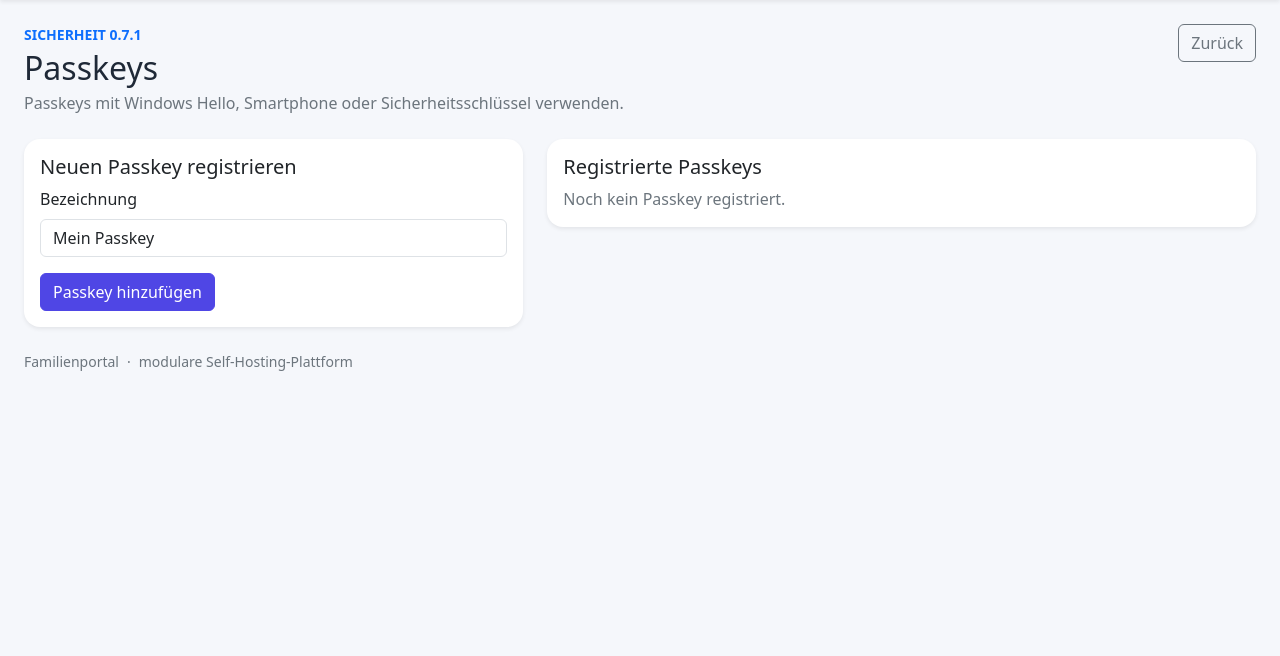
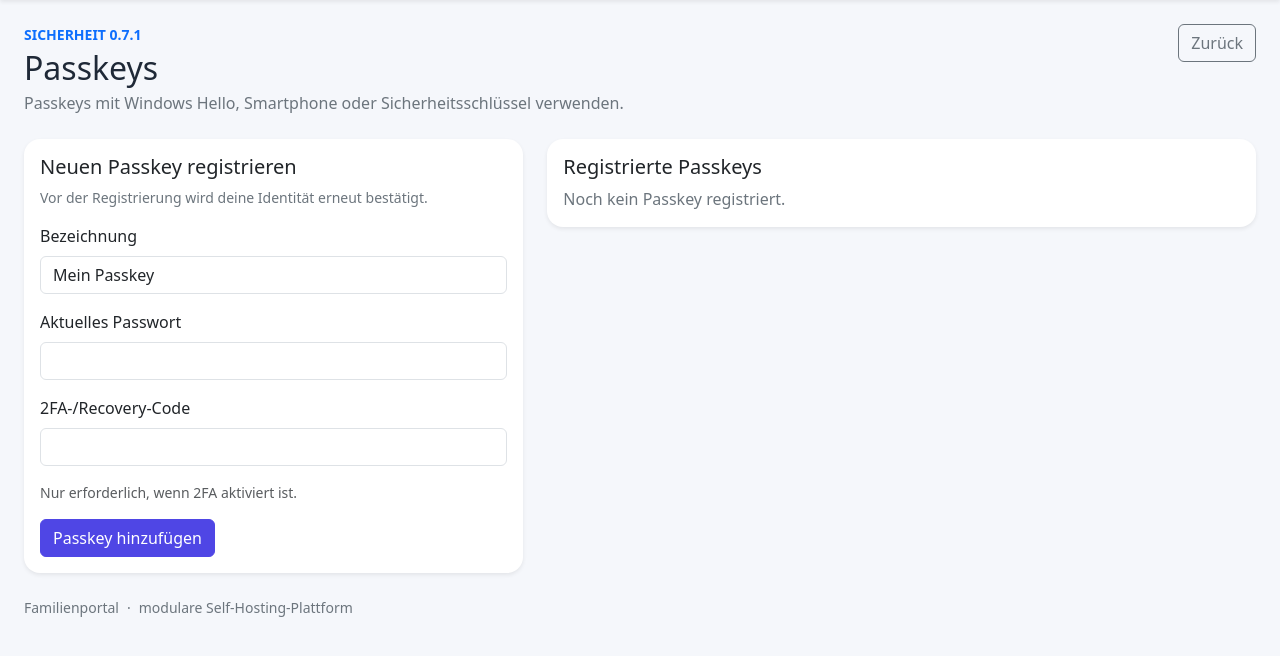
Before and after one commit to Markus4771/Familienportal, a FastAPI app: template src/familienportal/templates/security_passkeys.html in a window 1280 px wide. Shown: the part 56-712 px from the top of the page. Run offline with FastAPI, Linux system fonts and the light colour scheme; the template is opened without the code that fills it, so the values that code supplies are empty.

Commit message:
Require step-up credentials for passkey registration

```diff
--- a/src/familienportal/templates/security_passkeys.html
+++ b/src/familienportal/templates/security_passkeys.html
@@ -3,7 +3,7 @@
 {% block content %}
 <div class="d-flex justify-content-between align-items-start mb-4"><div><p class="text-uppercase small fw-semibold text-primary mb-1">Sicherheit 0.7.1</p><h1 class="h2 mb-1">Passkeys</h1><p class="text-secondary mb-0">Passkeys mit Windows Hello, Smartphone oder Sicherheitsschlüssel verwenden.</p></div><a class="btn btn-outline-secondary" href="/security">Zurück</a></div>
 <div id="passkey-message"></div>
-<div class="row g-4"><div class="col-lg-5"><div class="card border-0 shadow-sm"><div class="card-body"><h2 class="h5">Neuen Passkey registrieren</h2><label class="form-label">Bezeichnung</label><input id="passkey-label" class="form-control mb-3" value="Mein Passkey" maxlength="160"><button id="register-passkey" class="btn btn-primary">Passkey hinzufügen</button></div></div></div>
+<div class="row g-4"><div class="col-lg-5"><div class="card border-0 shadow-sm"><div class="card-body"><h2 class="h5">Neuen Passkey registrieren</h2><p class="small text-secondary">Vor der Registrierung wird deine Identität erneut bestätigt.</p><label class="form-label">Bezeichnung</label><input id="passkey-label" class="form-control mb-3" value="Mein Passkey" maxlength="160"><label class="form-label">Aktuelles Passwort</label><input id="passkey-password" class="form-control mb-3" type="password" autocomplete="current-password" required><label class="form-label">2FA-/Recovery-Code</label><input id="passkey-code" class="form-control mb-3" autocomplete="one-time-code"><div class="form-text mb-3">Nur erforderlich, wenn 2FA aktiviert ist.</div><button id="register-passkey" class="btn btn-primary">Passkey hinzufügen</button></div></div></div>
 <div class="col-lg-7"><div class="card border-0 shadow-sm"><div class="card-body"><h2 class="h5">Registrierte Passkeys</h2>{% if passkeys %}<div class="list-group list-group-flush">{% for item in passkeys %}<div class="list-group-item px-0 d-flex justify-content-between align-items-center gap-3"><div><strong>{{ item.label or 'Passkey' }}</strong><div class="small text-secondary">Erstellt: {{ item.created_at }}{% if item.last_used_at %} · zuletzt: {{ item.last_used_at }}{% endif %}</div></div><form method="post" action="/security/passkeys/{{ item.id }}/delete"><button class="btn btn-sm btn-outline-danger">Löschen</button></form></div>{% endfor %}</div>{% else %}<p class="text-secondary mb-0">Noch kein Passkey registriert.</p>{% endif %}</div></div></div></div>
 <script src="/static/webauthn.js"></script>
 <script>
@@ -11,12 +11,15 @@ const message = document.getElementById('passkey-message');
 document.getElementById('register-passkey').addEventListener('click', async () => {
   try {
     if (!window.PublicKeyCredential) throw new Error('WebAuthn wird von diesem Browser nicht unterstützt.');
-    const start = await fetch('/api/v1/security/passkeys/register/options', {method:'POST', credentials:'same-origin'});
-    if (!start.ok) throw new Error(await start.text());
+    const password = document.getElementById('passkey-password').value;
+    const code = document.getElementById('passkey-code').value;
+    if (!password) throw new Error('Bitte das aktuelle Passwort eingeben.');
+    const start = await fetch('/api/v1/security/passkeys/register/options', {method:'POST', credentials:'same-origin', headers:{'Content-Type':'application/json'}, body:JSON.stringify({password, code})});
+    if (!start.ok) { const detail = await start.json(); throw new Error(detail.detail || 'Erneute Anmeldung fehlgeschlagen.'); }
     const options = registrationOptions(await start.json());
     const credential = await navigator.credentials.create({publicKey: options});
     const verify = await fetch('/api/v1/security/passkeys/register/verify', {method:'POST', credentials:'same-origin', headers:{'Content-Type':'application/json'}, body:JSON.stringify({label:document.getElementById('passkey-label').value, credential:credentialToJSON(credential)})});
-    if (!verify.ok) throw new Error(await verify.text());
+    if (!verify.ok) { const detail = await verify.json(); throw new Error(detail.detail || 'Passkey konnte nicht gespeichert werden.'); }
     location.reload();
   } catch (error) {
     message.innerHTML = `<div class="alert alert-danger">${error.message}</div>`;
```
